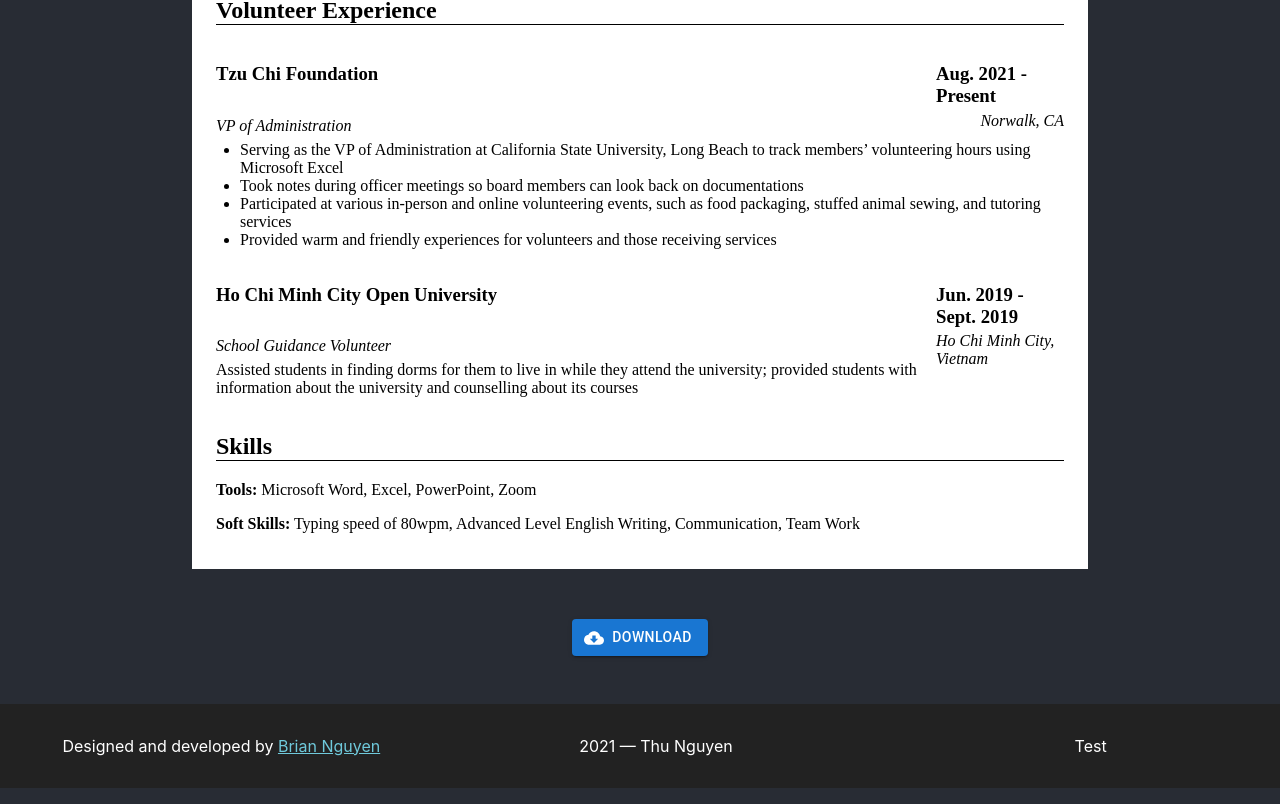
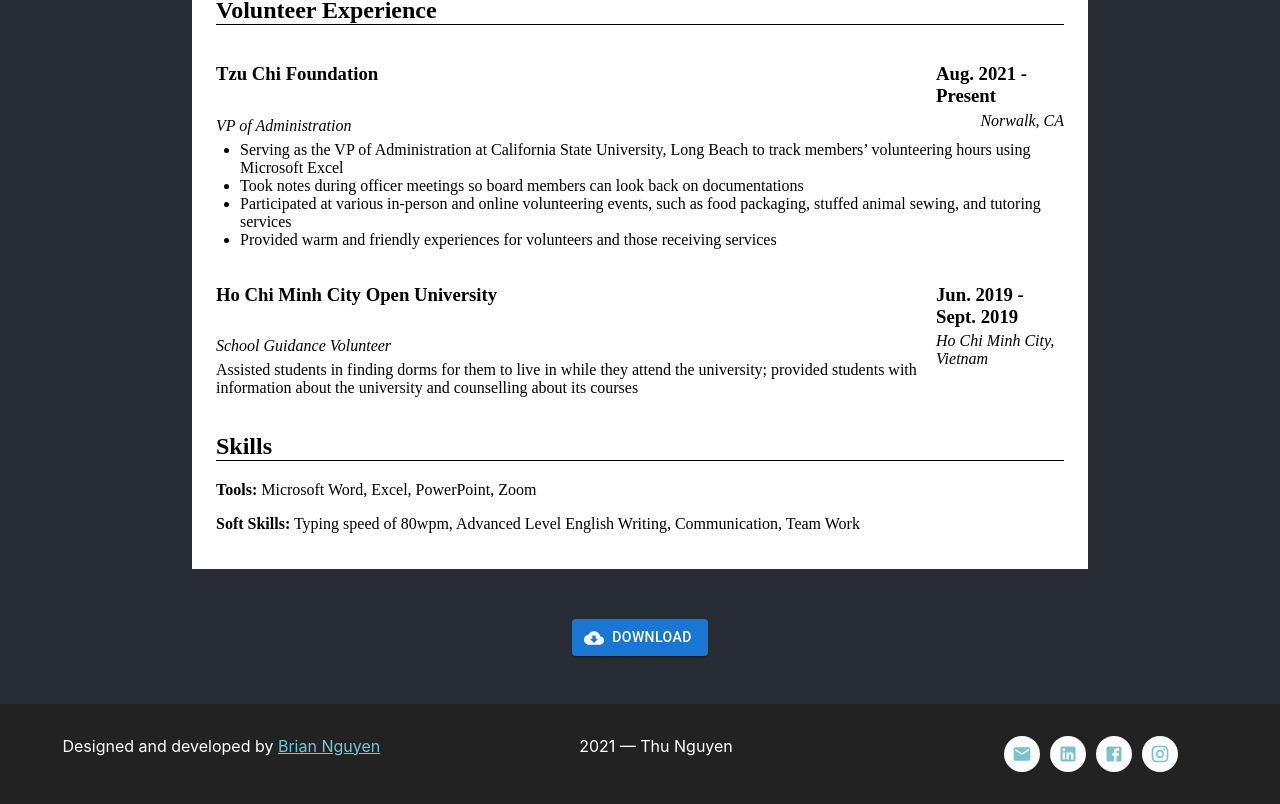
Before and after one commit to Brian-E-Nguyen/Thu-Website, a React (Create React App) app: page /resume in a window 1280 px wide. Shown: the part 932-1736 px from the top of the page. Built offline with nearby package versions, Linux system fonts and the light colour scheme.

Commit message:
Footer: import SocialButtonsSmall

```diff
--- a/src/components/UI/Footer/Footer.js
+++ b/src/components/UI/Footer/Footer.js
@@ -1,5 +1,6 @@
 import { Grid } from '@mui/material';
 
+import SocialButtonsSmall from './SocialButtonsSmall';
 import './Footer.css';
 
 const Footer = () => {
@@ -22,7 +23,7 @@ const Footer = () => {
           </section>
         </Grid>
         <Grid item sm={12} md={4} className='footer__section'>
-          Test
+          <SocialButtonsSmall />
         </Grid>
       </Grid>
     </footer>
```
